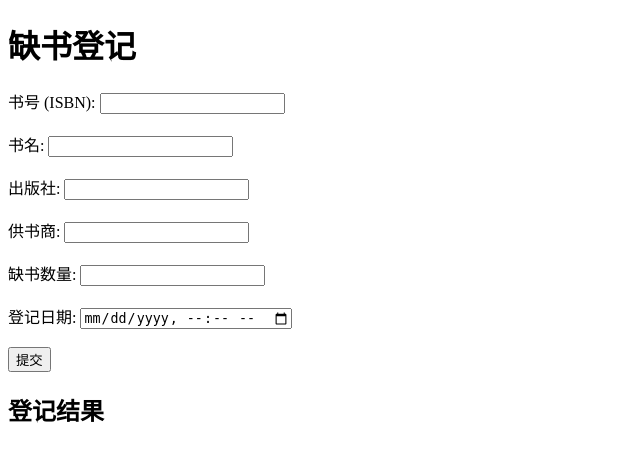
After one commit to chunaizhanshimatian/sugar, a Flask app: page /admin/missingBook in a window 1280 px wide. The commit adds this page. Shown: the top 462 px of the page, without its empty margins (0-640 px from the left). Run offline with Flask 3, Linux system fonts and the light colour scheme; some libraries are stand-ins or nearby versions.

Commit message:
missingBook

```diff
--- a/app/views.py
+++ b/app/views.py
@@ -159,3 +159,32 @@ def manage_books():
     conn.close()
 
     return render_template('admin_books.html', books=books)
+
+@main_views.route('/admin/missingBook')
+def missing_book():
+    return render_template('missingBook.html')
+
+@main_views.route('/api/missingbooks', methods=['POST'])
+def register_missing_book():
+    db = Database()
+    data = request.json
+    isbn = data.get('isbn')
+    title = data.get('title')
+    publisher = data.get('publisher')
+    supplier = data.get('supplier')
+    quantity = data.get('quantity')
+
+    try:
+        conn = db.connect()
+        with conn.cursor() as cursor:
+            query = """
+                INSERT INTO missingbooks (ISBN, Title, PublisherID, SupplierID, Quantity, Register_Date)
+                VALUES (%s, %s, %s, %s, %s, CURDATE())
+            """
+            cursor.execute(query, (isbn, title, publisher, supplier, quantity))
+            conn.commit()
+        return jsonify({"success": True, "message": "登记成功", "data": data})
+    except Exception as e:
+        return jsonify({"success": False, "message": "登记失败，请重试", "error": str(e)}), 500
+    finally:
+        conn.close()
--- a/templates/admin.html
+++ b/templates/admin.html
@@ -10,7 +10,7 @@
     <!-- 添加管理员功能链接 -->
     <p class="work">
         <a href="/admin/books">管理图书</a> |
-        <a href="/admin/inventory">管理库存</a> |
+        <a href="/admin/missingBook">缺书登记</a> |
         <a href="/admin/users">管理用户</a>
     </p>
     <!-- 其他管理员功能 -->
--- /dev/null
+++ b/templates/missingBook.html
@@ -0,0 +1,64 @@
+<!DOCTYPE html>
+<html lang="en">
+<head>
+    <meta charset="UTF-8">
+    <meta name="viewport" content="width=device-width, initial-scale=1.0">
+    <title>缺书登记</title>
+</head>
+<body>
+    <h1>缺书登记</h1>
+    <form id="missingBookForm">
+        <label for="isbn">书号 (ISBN):</label>
+        <input type="text" id="isbn" name="isbn" required><br><br>
+
+        <label for="title">书名:</label>
+        <input type="text" id="title" name="title" required><br><br>
+
+        <label for="publisher">出版社:</label>
+        <input type="text" id="publisher" name="publisher" required><br><br>
+
+        <label for="supplier">供书商:</label>
+        <input type="text" id="supplier" name="supplier" required><br><br>
+
+        <label for="quantity">缺书数量:</label>
+        <input type="number" id="quantity" name="quantity" min="1" required><br><br>
+
+        <label for="register_date">登记日期:</label>
+        <input type="datetime-local" id="register_date" name="register_date" required><br><br>
+
+        <button type="submit">提交</button>
+    </form>
+
+    <h2>登记结果</h2>
+    <div id="result"></div>
+
+    <script>
+        document.getElementById('missingBookForm').addEventListener('submit', function(event) {
+            event.preventDefault();
+
+            const formData = {
+                isbn: document.getElementById('isbn').value,
+                title: document.getElementById('title').value,
+                publisher: document.getElementById('publisher').value,
+                supplier: document.getElementById('supplier').value,
+                quantity: parseInt(document.getElementById('quantity').value, 10),
+                register_date: document.getElementById('register_date').value
+            };
+
+            fetch('/api/missingbooks', {
+                method: 'POST',
+                headers: { 'Content-Type': 'application/json' },
+                body: JSON.stringify(formData)
+            })
+            .then(response => response.json())
+            .then(data => {
+                document.getElementById('result').innerText = `登记成功！登记信息：${JSON.stringify(data)}`;
+            })
+            .catch(error => {
+                console.error('Error:', error);
+                document.getElementById('result').innerText = '登记失败，请重试。';
+            });
+        });
+    </script>
+</body>
+</html>
```
